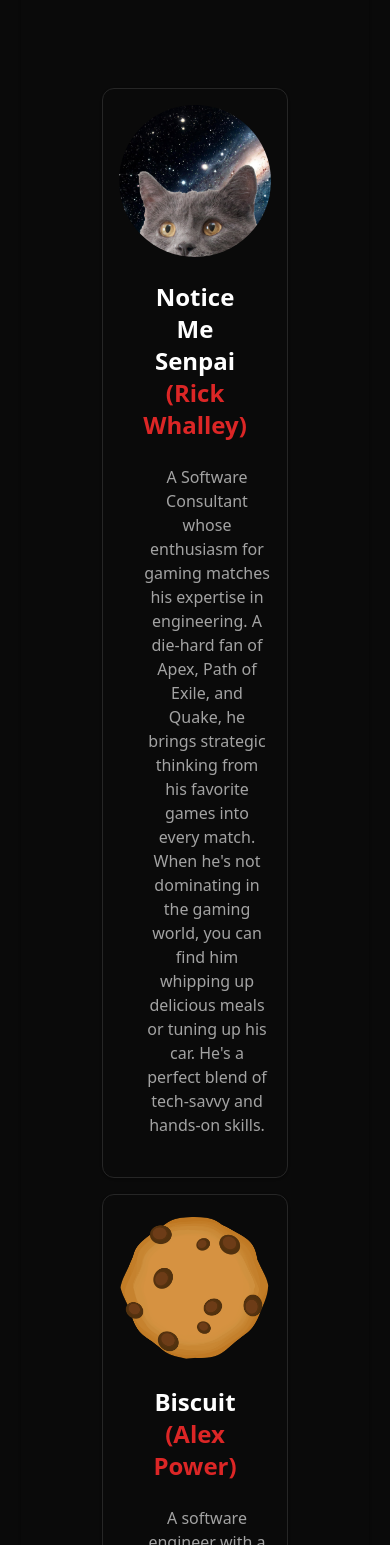
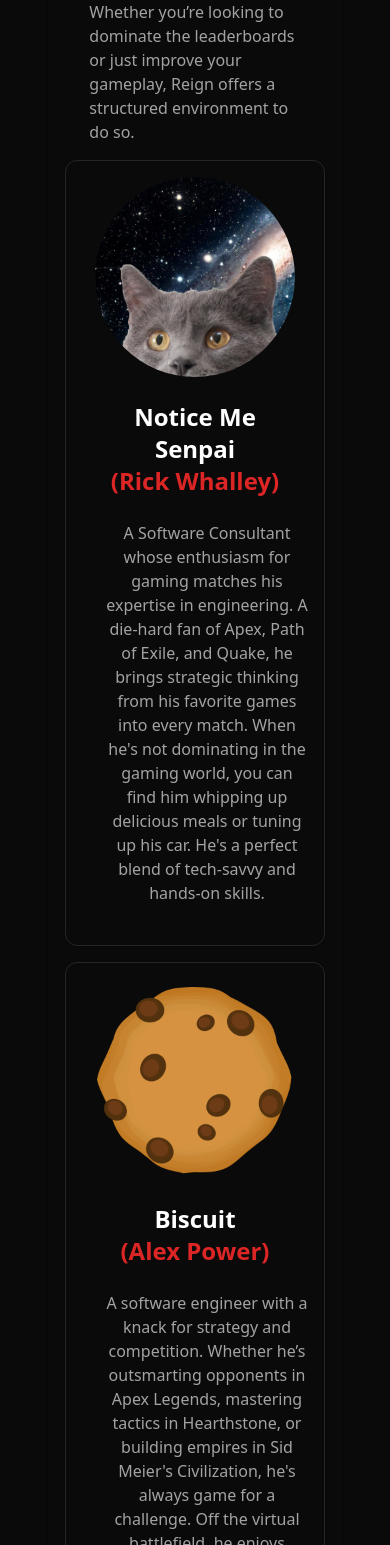
Before and after one commit to AlexPHPower/reign-next, a Next.js app: page /about in a window 390 px wide. Shown: the part 1043-2588 px from the top of the page. Built offline with nearby package versions, Linux system fonts and the light colour scheme.

Commit message:
Fixed issue on mobile

```diff
--- a/src/app/about/page.tsx
+++ b/src/app/about/page.tsx
@@ -33,9 +33,9 @@
                             leaderboards or just improve your gameplay, Reign offers a structured environment to do so.
                         </p>
                     </CardContent>
-                    <div className="mb-32 grid text-center lg:max-w-5xl lg:w-full p-20">
-                        <Card className="mb-4 flex flex-col md:flex-row items-center p-4">
-                            <div>
+                    <div className="mb-32 grid text-center lg:max-w-5xl lg:w-full w-full px-4 md:px-20">
+                        <Card className="mb-4 flex flex-col md:flex-row items-center md:items-start p-4 w-full">
+                            <div className="w-full">
                                 <Tilt perspective={700}>
                                     <Image src="/Rick.png" alt="Rick Whalley" className="mx-auto rounded-full"
                                            width={200} height={200} priority/>
@@ -53,8 +53,8 @@
                             </div>
                         </Card>
                         <Card>
-                            <CardContent className="flex flex-col md:flex-row items-center p-4">
-                                <div>
+                            <CardContent className="flex flex-col md:flex-row items-center md:items-start p-4 w-full">
+                                <div className="w-full">
                                     <Tilt perspective={700}>
                                         <Image src="/Biscuit.png" alt="Alex Power" className="mx-auto rounded-full"
                                                width={200} height={200} priority/>
```
